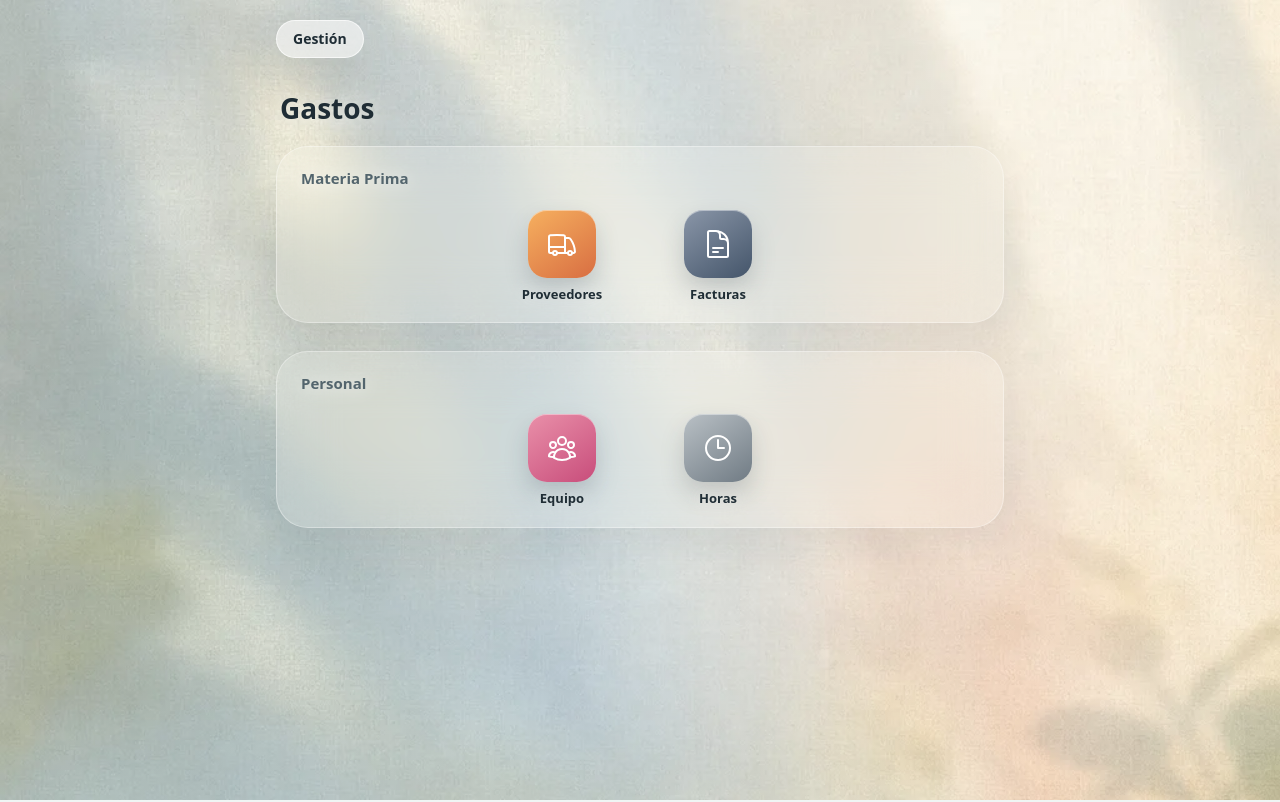
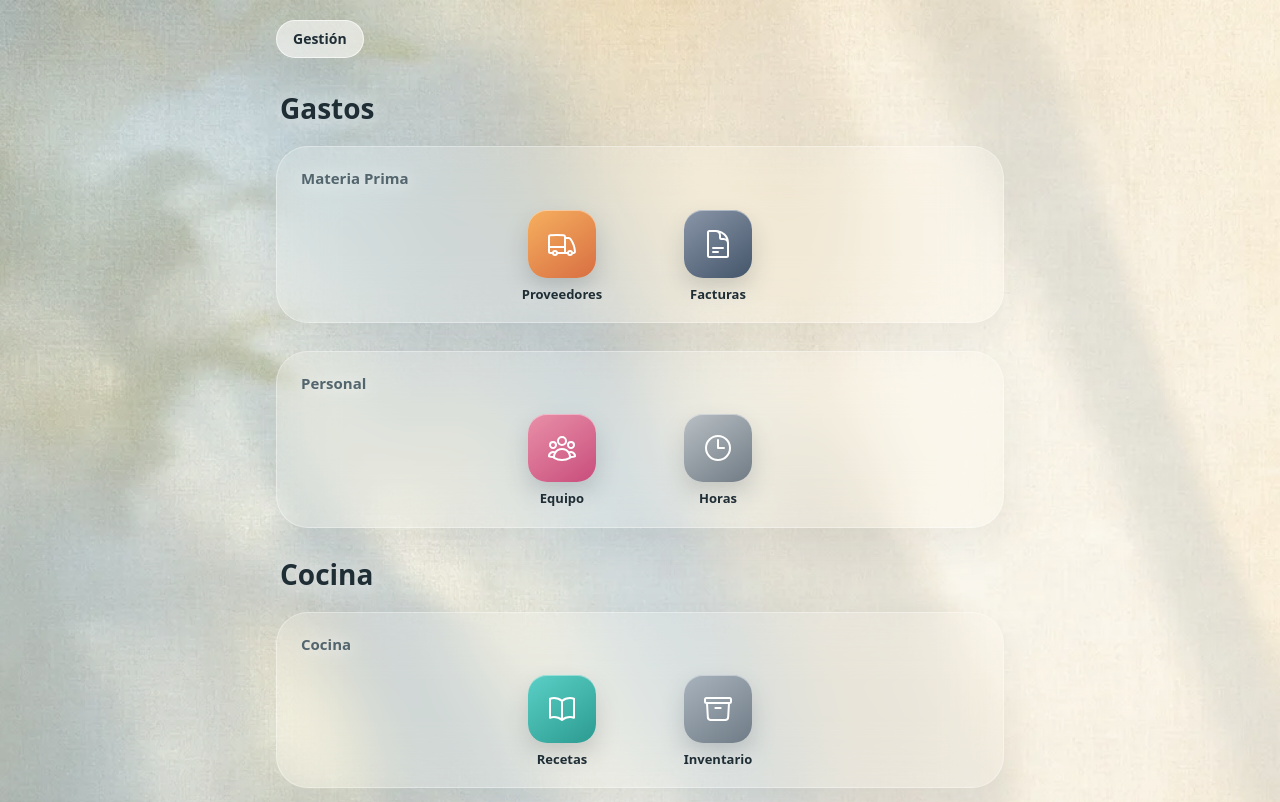
Before and after one commit to nvidela-dev/walter-os, a Next.js app: page / in a window 1280 px wide. Shown: the top 802 px of the page. Built offline with nearby package versions, Linux system fonts and the light colour scheme.

Commit message:
style: add kitchen and outputs home sections

```diff
--- a/src/app/page.tsx
+++ b/src/app/page.tsx
@@ -1,5 +1,9 @@
 import { UserButton } from "@clerk/nextjs";
 import {
+  ArchiveBoxIcon,
+  BanknotesIcon,
+  BookOpenIcon,
+  ClipboardDocumentListIcon,
   ClockIcon,
   DocumentTextIcon,
   TruckIcon,
@@ -56,6 +60,50 @@ const sections: {
             href: "#",
             icon: ClockIcon,
             bg: "bg-[linear-gradient(145deg,#b9c0c5,#707b84)]",
+          },
+        ],
+      },
+    ],
+  },
+  {
+    title: t.home.sections.kitchen.title,
+    groups: [
+      {
+        title: t.home.sections.kitchen.kitchen,
+        apps: [
+          {
+            ...t.home.tiles.recipes,
+            href: "/recipes",
+            icon: BookOpenIcon,
+            bg: "bg-[linear-gradient(145deg,#5bd0c6,#2c9b91)]",
+          },
+          {
+            ...t.home.tiles.inventory,
+            href: "#",
+            icon: ArchiveBoxIcon,
+            bg: "bg-[linear-gradient(145deg,#a8b3bd,#6f7b86)]",
+          },
+        ],
+      },
+    ],
+  },
+  {
+    title: t.home.sections.outputs.title,
+    groups: [
+      {
+        title: t.home.sections.outputs.outputs,
+        apps: [
+          {
+            ...t.home.tiles.menu,
+            href: "/menu",
+            icon: ClipboardDocumentListIcon,
+            bg: "bg-[linear-gradient(145deg,#9f7aea,#6b4bd6)]",
+          },
+          {
+            ...t.home.tiles.cashOutputs,
+            href: "#",
+            icon: BanknotesIcon,
+            bg: "bg-[linear-gradient(145deg,#b8c0c5,#727d86)]",
           },
         ],
       },
--- a/src/i18n/messages.ts
+++ b/src/i18n/messages.ts
@@ -48,6 +48,14 @@ export const t = {
         rawMaterials: "Materia Prima",
         people: "Personal",
       },
+      kitchen: {
+        title: "Cocina",
+        kitchen: "Cocina",
+      },
+      outputs: {
+        title: "Salidas",
+        outputs: "Salidas",
+      },
     },
     tiles: {
       dashboard: { name: "Panel", description: "Vista general" },
@@ -56,7 +64,9 @@ export const t = {
       employees: { name: "Equipo", description: "Personal y horas" },
       hours: { name: "Horas", description: "Registro de horas" },
       recipes: { name: "Recetas", description: "Tus recetas" },
+      inventory: { name: "Inventario", description: "Control de stock" },
       menu: { name: "Menú", description: "Platos y precios" },
+      cashOutputs: { name: "Salidas Caja", description: "Movimientos de caja" },
     },
   },
 
```
